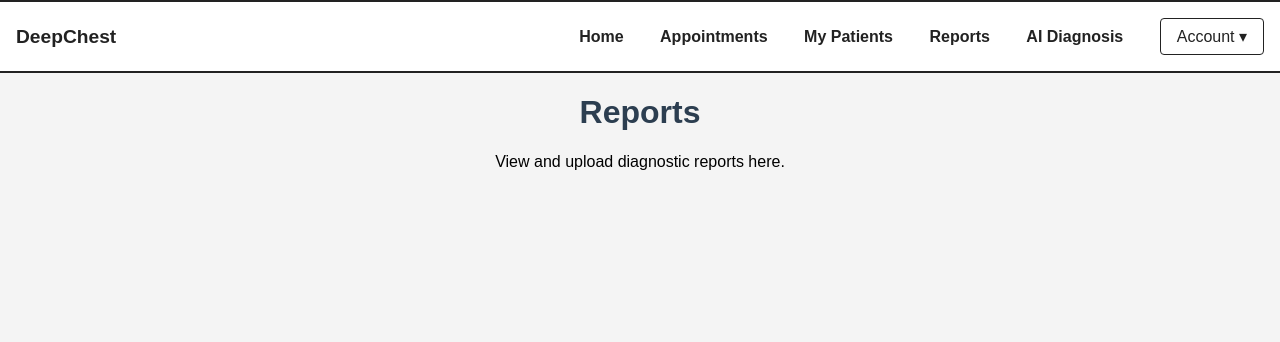
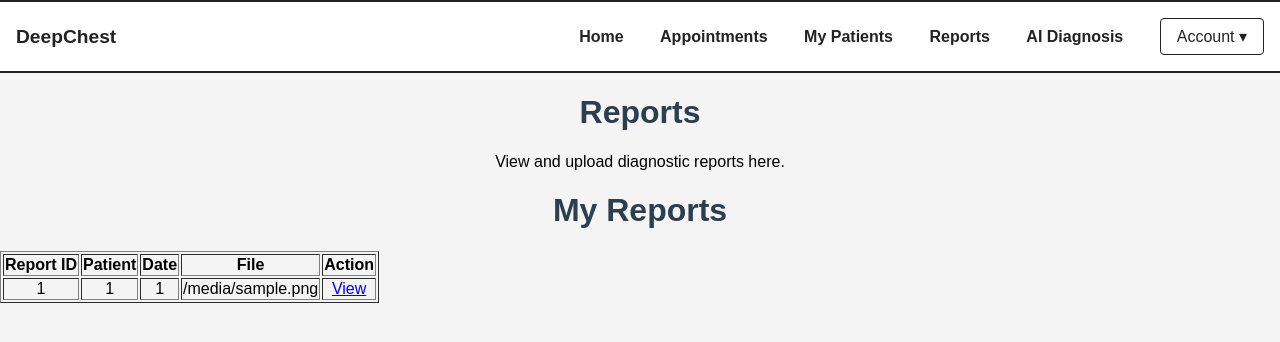
Before and after one commit to Justinohayo/DeepChest, a Flask app: template templates/doctor/doctor_reports.html in a window 1280 px wide. Shown: the top 342 px of the page. Run offline with Flask 3, Linux system fonts and the light colour scheme; the template is opened without the code that fills it: most values are stand-ins (such as "Sample title", 1, 10 or a date in 2020).

Commit message:
added basic report table, data not populated yet

```diff
--- a/DeepChest.sql
+++ b/DeepChest.sql
@@ -106,7 +106,7 @@ CREATE TABLE `Reports` (
   `reportID` int(255) AUTO_INCREMENT NOT NULL UNIQUE,
   `patientID` int(255) NOT NULL,
   `doctorID` int(255),
-  `date` date NOT NULL,
+  `reportDate` date NOT NULL,
   `files` varbinary(255),
   PRIMARY KEY (reportID),
    FOREIGN KEY (patientID) REFERENCES patient(USERID),
@@ -114,7 +114,7 @@ CREATE TABLE `Reports` (
 ) ENGINE=InnoDB DEFAULT CHARSET=latin1 COLLATE=latin1_swedish_ci;
 
  -- adds data to the reports table
-INSERT INTO `Reports` (`patientID`, `doctorID`, `date`, `files`) VALUES
+INSERT INTO `Reports` (`patientID`, `doctorID`, `reportDate`, `files`) VALUES
 (111, 222, '2024-04-11', 'report1.pdf'),
 (112, 222, '2024-04-12', 'report2.pdf'),
 (111, 222, '2024-08-14', 'report3.pdf');
--- a/app.py
+++ b/app.py
@@ -11,7 +11,7 @@ app.secret_key = '1234'  # Needed for flash messages and sessions
 db_config = {
     'host': 'localhost',
     'user': 'root',
-    'password': 'Electron1704.',
+    'password': 'test1234',
     'database': 'DeepChest'
 }
 
@@ -431,11 +431,41 @@ def doctor_patients():
     return redirect(url_for('login'))
 
 # Doctor Reports Page
+#@app.route('/doctor/reports')
+#def doctor_reports():
+ #   if session.get('userType') == 'doctor':
+  #      return render_template('doctor/doctor_reports.html', username=session.get('username'))
+  #  return redirect(url_for('login'))
+
+# Doctor Reports Page
+# Doctor Reports Page
 @app.route('/doctor/reports')
 def doctor_reports():
-    if session.get('userType') == 'doctor':
-        return render_template('doctor/doctor_reports.html', username=session.get('username'))
-    return redirect(url_for('login'))
+    if session.get('userType') != 'doctor':
+        return redirect(url_for('login'))
+
+    doctor_id = session.get('user_id')
+
+    conn = mysql.connector.connect(**db_config)
+    cursor = conn.cursor(dictionary=True)
+
+    # Pull all reports for this doctor, join patient info
+    cursor.execute("""
+        SELECT r.reportID, r.files, p.firstName, p.lastName
+        FROM Reports r
+        JOIN patient p ON r.patientID = p.USERID
+        WHERE r.doctorID = %s
+    """, (doctor_id,))
+
+    reports = cursor.fetchall()
+    cursor.close()
+    conn.close()
+
+    return render_template(
+        'doctor/doctor_reports.html',
+        username=session.get('username'),
+        reports=reports
+    )
 
 
 # Doctor AI Diagnosis Page
--- a/templates/doctor/doctor_reports.html
+++ b/templates/doctor/doctor_reports.html
@@ -27,6 +27,34 @@
     <div class="doctor-page-content">
       <h1>Reports</h1>
       <p>View and upload diagnostic reports here.</p>
+
+      <h1>My Reports</h1>
+
+      <table border="1">
+        <thead>
+          <tr>
+            <th>Report ID</th>
+            <th>Patient</th>
+            <th>Date</th>
+            <th>File</th>
+            <th>Action</th>
+          </tr>
+        </thead>
+        <tbody>
+          {% for report in reports %}
+            <tr>
+              <td>{{ report.reportID }}</td>
+              <td>{{ report.reportID }}</td>
+              <td>{{ report.reportID }}</td>
+              <td>{{ report.files }}</td>
+              <td>
+                <a href="/doctor/reports/detail?reportID={{ report.reportID }}">View</a>
+              </td>
+            </tr>
+          {% endfor %}
+        </tbody>
+      </table>
+
     </div>
   </body>
 </html>
```
